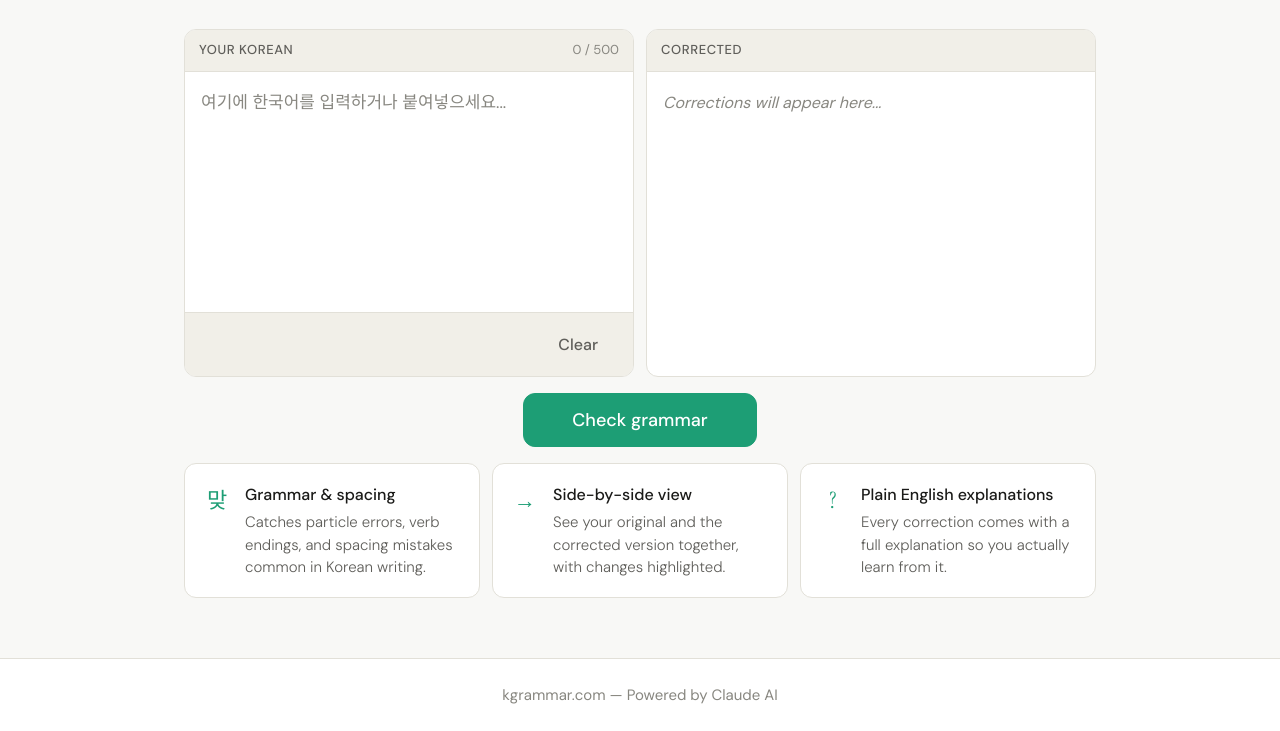
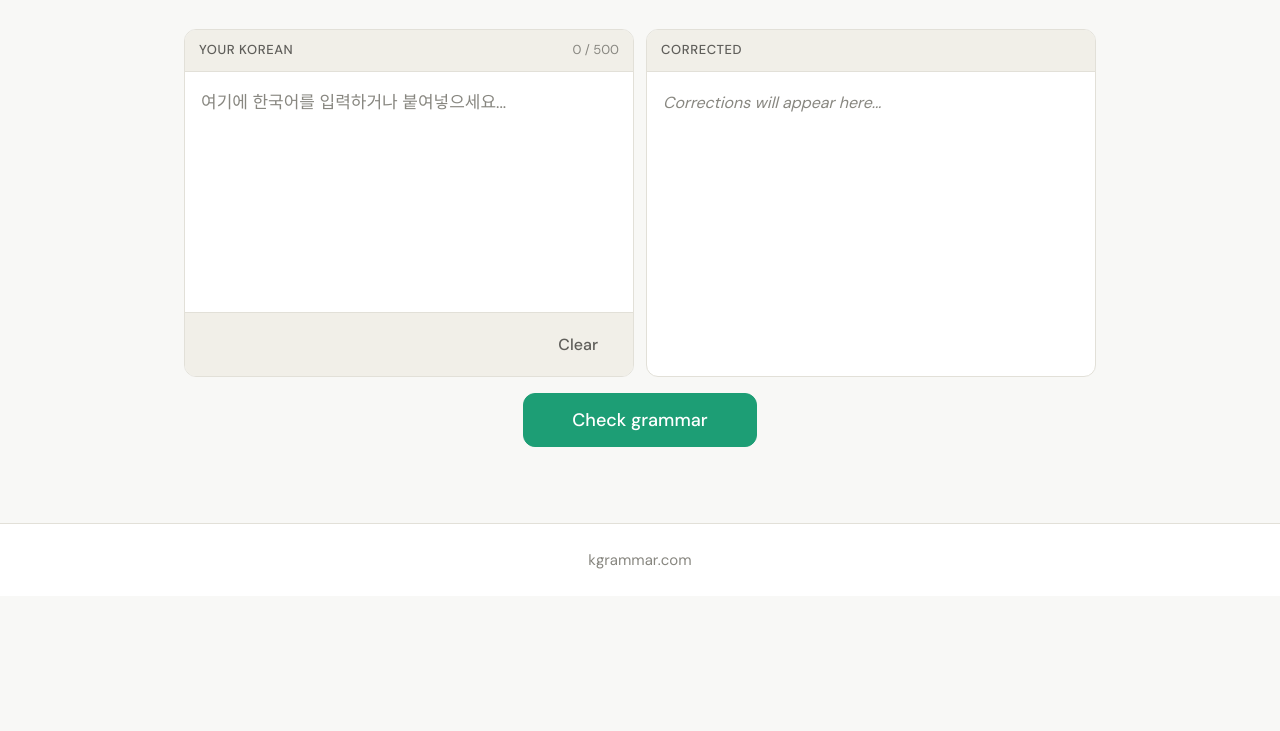
Before and after one commit to jimmychi/kgrammar, a website: page frontend/index.html in a window 1280 px wide. Shown: the part 202-933 px from the top of the page. After the commit the page ends 800 px from the top, so only its background shows below. Drawn offline with Linux system fonts and the light colour scheme.

Commit message:
clean up header, footer, remove info cards

```diff
--- a/frontend/index.html
+++ b/frontend/index.html
@@ -17,7 +17,7 @@
       <div class="kg-logo">k<span>grammar</span></div>
       <span class="kg-badge">beta</span>
       <div style="flex:1"></div>
-      <p class="kg-tagline-header">AI-powered Korean grammar checker</p>
+
     </div>
   </header>
 
@@ -69,34 +69,10 @@
       <div class="kg-exp-header">What was corrected</div>
       <div class="kg-exp-body" id="exp-body"></div>
     </div>
-
-    <div class="kg-info">
-      <div class="kg-info-card">
-        <div class="kg-info-icon">맞</div>
-        <div>
-          <p class="kg-info-title">Grammar & spacing</p>
-          <p class="kg-info-text">Catches particle errors, verb endings, and spacing mistakes common in Korean writing.</p>
-        </div>
-      </div>
-      <div class="kg-info-card">
-        <div class="kg-info-icon">→</div>
-        <div>
-          <p class="kg-info-title">Side-by-side view</p>
-          <p class="kg-info-text">See your original and the corrected version together, with changes highlighted.</p>
-        </div>
-      </div>
-      <div class="kg-info-card">
-        <div class="kg-info-icon">?</div>
-        <div>
-          <p class="kg-info-title">Plain English explanations</p>
-          <p class="kg-info-text">Every correction comes with a full explanation so you actually learn from it.</p>
-        </div>
-      </div>
-    </div>
   </main>
 
   <footer class="kg-footer">
-    <p>kgrammar.com &mdash; Powered by Claude AI</p>
+    <p>kgrammar.com</p>
   </footer>
 
   <script src="app.js"></script>
```
